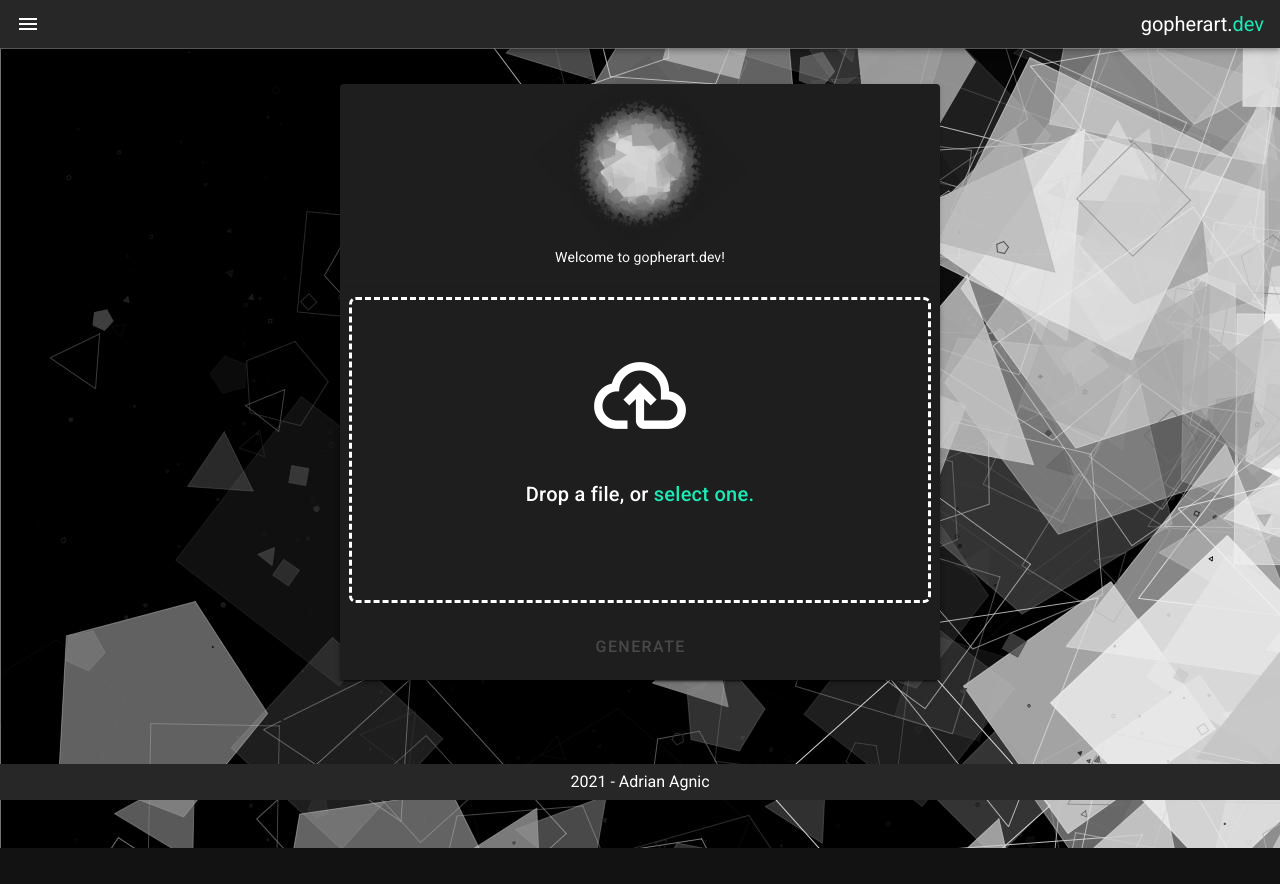
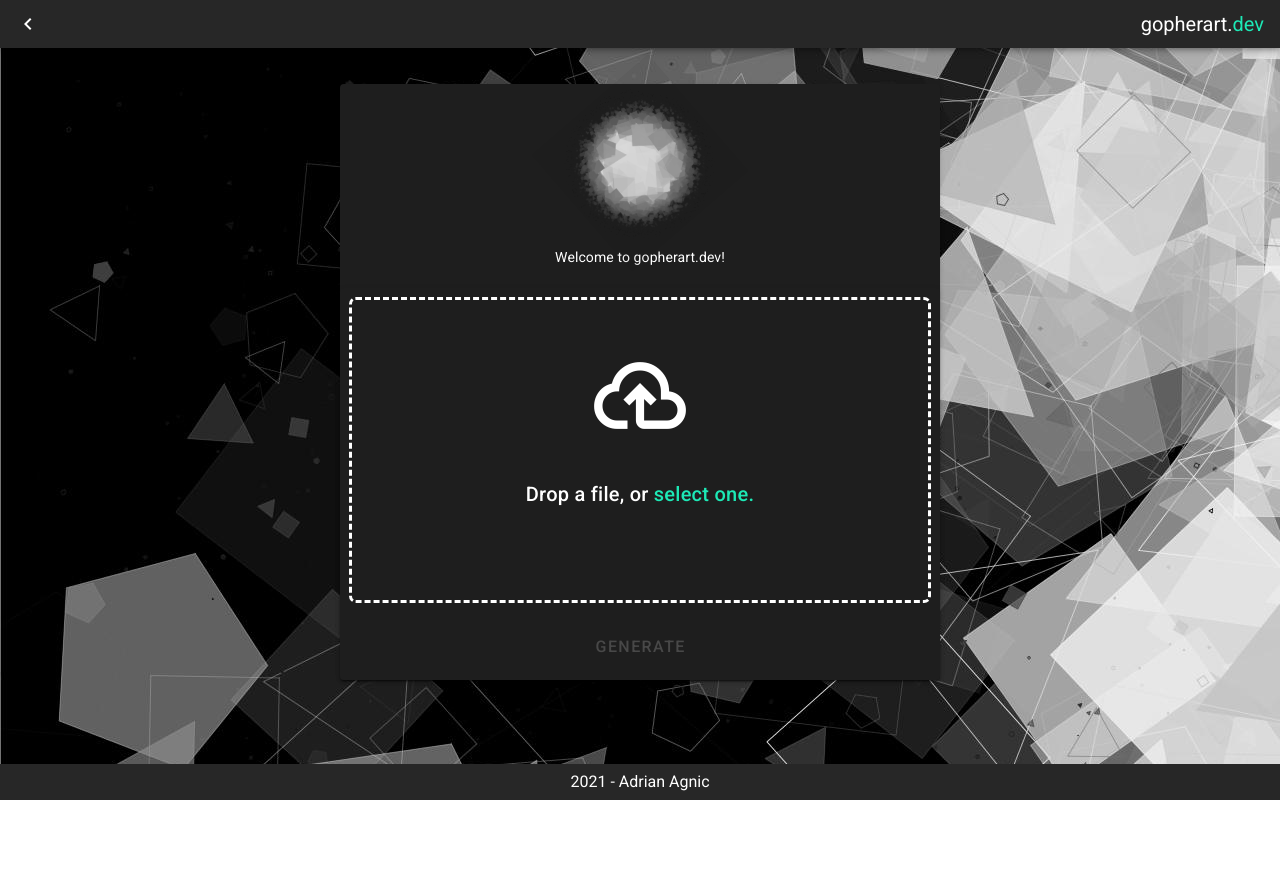
Before and after one commit to ajagnic/gopherart, a Nuxt app: page / in a window 1280 px wide. After the commit the page ends 800 px from the top, so only its background shows below. Built offline with nearby package versions, Linux system fonts and the light colour scheme.

Commit message:
move download btn to top fab

```diff
--- a/components/ImageProcessing.vue
+++ b/components/ImageProcessing.vue
@@ -22,6 +22,20 @@
           <v-icon>mdi-refresh</v-icon>
         </v-btn>
         <image-controls :values.sync="params" />
+        <a :href="dataURL" :download="filename">
+          <v-btn
+            id="download-btn"
+            class="top-fab"
+            small
+            fab
+            absolute
+            top
+            right
+            color="primary"
+          >
+            <v-icon color="black">mdi-download</v-icon>
+          </v-btn>
+        </a>
         <v-btn
           id="close-btn"
           class="top-fab"
@@ -34,19 +48,6 @@
         >
           <v-icon>mdi-close</v-icon>
         </v-btn>
-        <a :href="dataURL" :download="filename">
-          <v-btn
-            id="download-btn"
-            small
-            fab
-            absolute
-            bottom
-            right
-            color="primary"
-          >
-            <v-icon color="black">mdi-download</v-icon>
-          </v-btn>
-        </a>
         <img width="100%" height="100%" :src="dataURL" />
       </v-container>
     </div>
@@ -99,7 +100,7 @@
 }
 
 #close-btn {
-  right: -10px;
+  right: 15px;
 }
 
 #ctrl-btn {
@@ -107,7 +108,6 @@
 }
 
 #download-btn {
-  margin-bottom: 10px;
-  right: -10px;
+  right: 65px;
 }
 </style>
--- a/components/NavBar.vue
+++ b/components/NavBar.vue
@@ -1,7 +1,10 @@
 <template>
   <div>
-    <v-app-bar dense app>
-      <v-app-bar-nav-icon @click="drawer = !drawer" />
+    <v-app-bar :collapse="collapse" dense app>
+      <!-- <v-app-bar-nav-icon @click="drawer = !drawer" /> -->
+      <v-btn icon @click="collapse = !collapse">
+        <v-icon>mdi-chevron-left</v-icon>
+      </v-btn>
       <v-spacer />
       <v-app-bar-title>
         gopherart.<span class="primary--text text--accent-3">dev</span>
@@ -30,6 +33,7 @@
 <script>
 export default {
   data: () => ({
+    collapse: false,
     drawer: false,
     pages: [{ title: 'Home', icon: 'mdi-home', link: '/' }],
   }),
--- a/layouts/default.vue
+++ b/layouts/default.vue
@@ -15,7 +15,7 @@
 </template>
 
 <style scoped>
-.container {
+.v-main {
   background-image: url('~assets/background.jpg');
   height: 100vh;
 }
```
